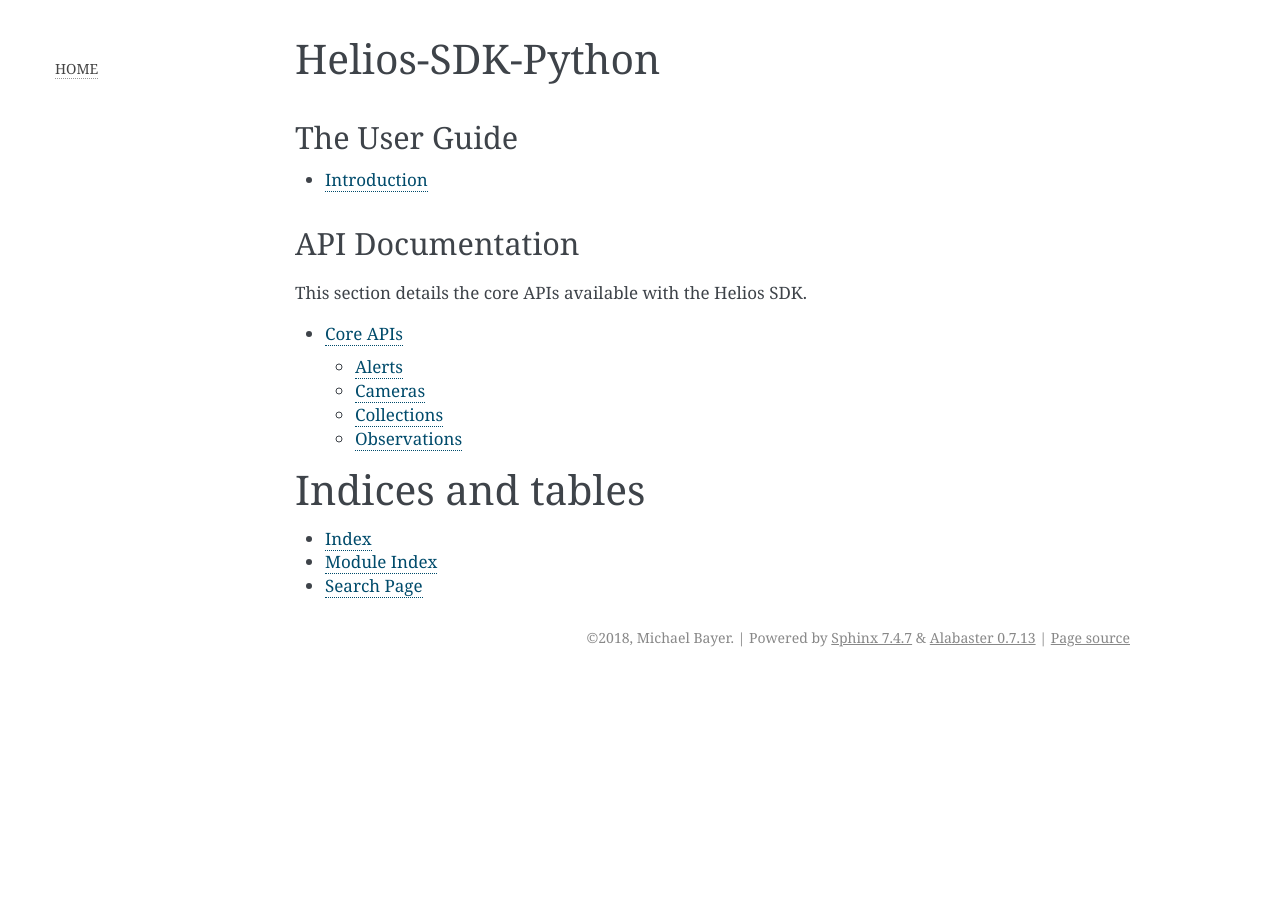
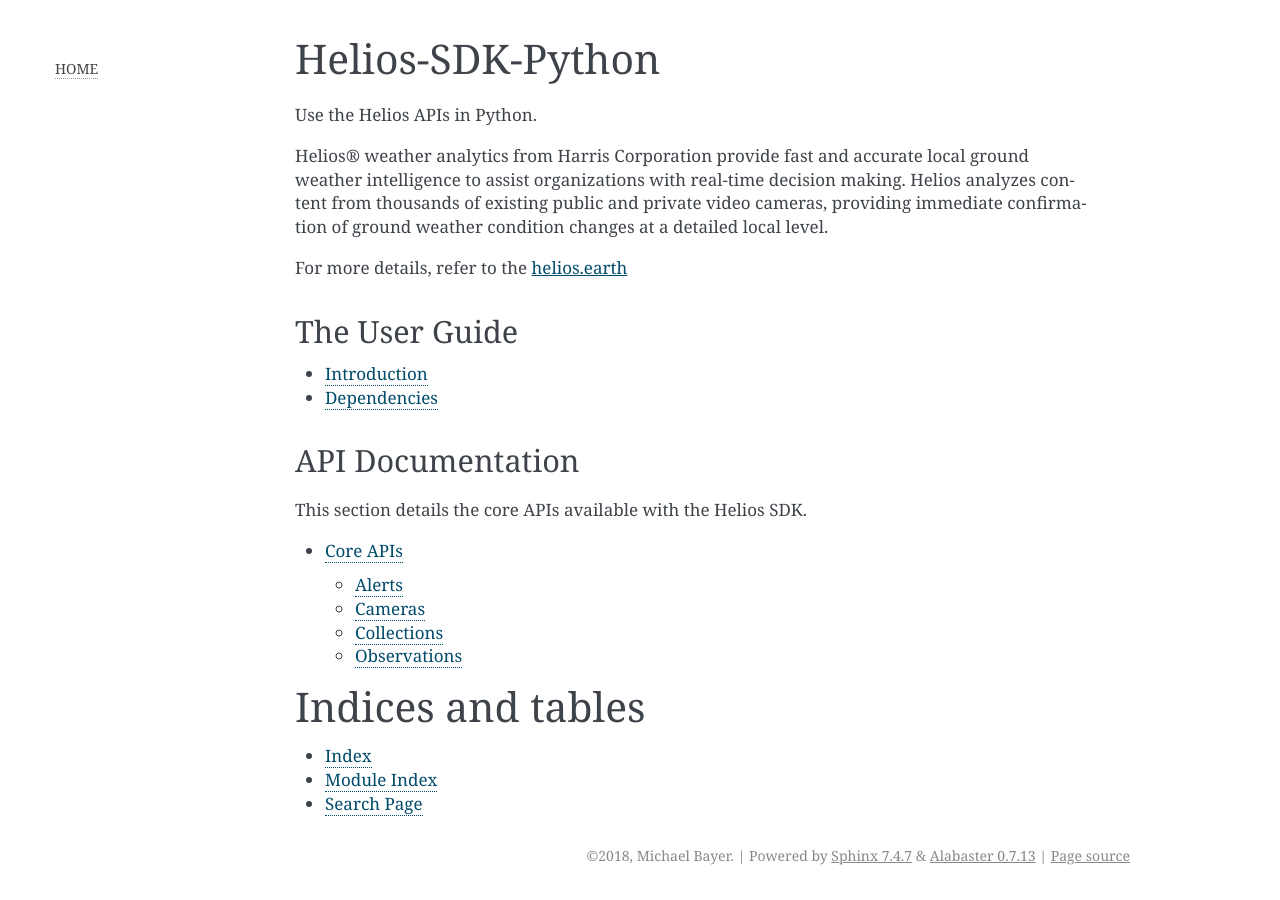
Before and after one commit to helios-earth/helios-sdk-python, a Sphinx documentation site: the page built from docs/index.rst, in a window 1280 px wide. Built offline with Sphinx 7.4.7, drawn with Linux system fonts in a browser that asks for light colours; pages that are not in the unit, such as notebooks, are missing from menus.

Commit message:
Documentation additions.

```diff
--- a/docs/api.rst
+++ b/docs/api.rst
@@ -10,7 +10,7 @@
 
 .. raw:: html
 
-    <p>For more details, refer to the <a href="https://helios.earth/developers/"> official documentation</a><p>
+    <p>For more details, refer to the <a href="https://helios.earth/developers/" target="_blank"> official documentation</a><p>
 
 Alerts
 ------
--- a/docs/index.rst
+++ b/docs/index.rst
@@ -5,6 +5,18 @@
 
 Helios-SDK-Python
 =================
+Use the Helios APIs in Python.
+
+Helios® weather analytics from Harris Corporation provide fast and
+accurate local ground weather intelligence to assist organizations
+with real-time decision making. Helios analyzes content from
+thousands of existing public and private video cameras, providing
+immediate confirmation of ground weather condition changes at a
+detailed local level.
+
+.. raw:: html
+
+    <p>For more details, refer to the <a href="https://helios.earth/" target="_blank"> helios.earth</a><p>
 
 The User Guide
 --------------
```
Also changed, not shown: docs/user/intro.rst (+8 -0 lines).
